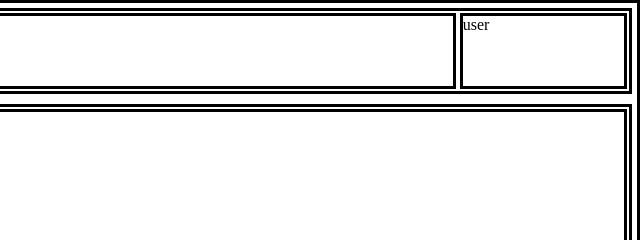
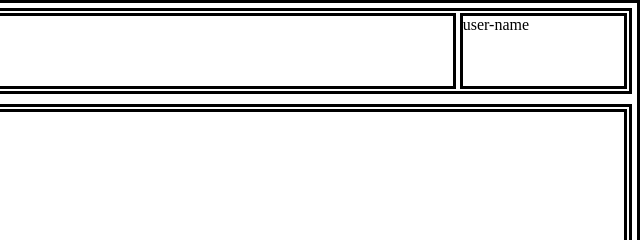
Before and after one commit to Satyam0004/Central-Library, a plain HTML site: page index.html in a window 1280 px wide. Shown: the top 240 px of the page, 640-1280 px from the left. Drawn offline with Linux system fonts and the light colour scheme.

Commit message:
changed the variabenames

```diff
--- a/index.html
+++ b/index.html
@@ -11,7 +11,7 @@
         <div class="head">
             <div class="logo">logo</div>
             <div class="lib-name"><span class="Cen-lib">Central Library</span></div>
-            <div class="user-name">user</div>
+            <div class="user-name">user-name</div>
         </div>
 
         <div class="container">
```
